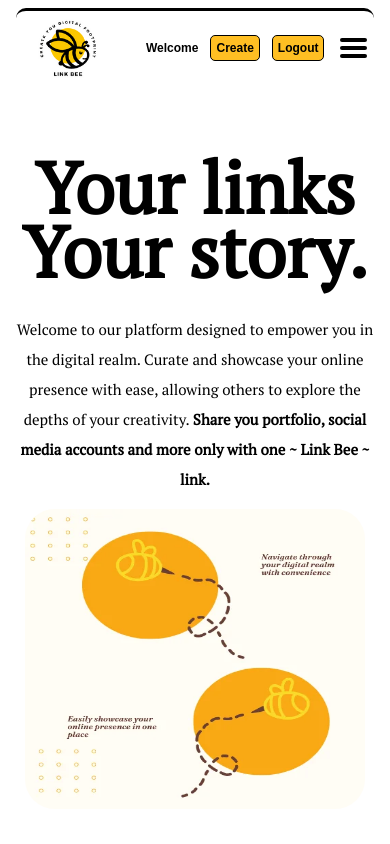
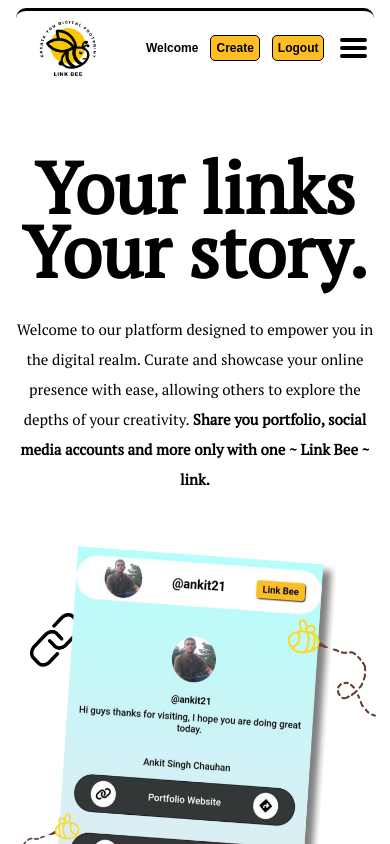
Before and after one commit to ankitsingh2105/LinkBee, a React (Vite) app: page / in a window 390 px wide. Shown: the top 844 px of the page. Built offline with nearby package versions, Linux system fonts and the light colour scheme; no server answers.

Commit message:
added new image best till now

```diff
--- a/src/Components/Home/Home.css
+++ b/src/Components/Home/Home.css
@@ -29,6 +29,8 @@ body{
 
 .main_home img {
     border-radius: 30px;
+    width:  430px;
+    height: 540px;
 }
 
 
@@ -85,39 +87,22 @@ body{
 @media screen and (max-width: 906px) {
     .main_home img {
         width: 300px;
-        height: 350px;
+        height: 400px;
     }
 }
 
-@media screen and (max-width: 858px) {
-    .main_home img {
-        width: 300px;
-        height: 350px;
-    }
+@media screen and (max-width: 890px) {
 
     .main_home h1 {
         font-size: 5.5rem;
         margin-top: 3rem;
     }
-}
-
-@media screen and (max-width: 844px) {
-    .main_home img {
-        width: 270px;
-        height: 300px;
-    }
-
-    .main_home h1 {
-        font-size: 5.3rem;
-        margin-top: 3rem;
-    }
-
     .main_home p {
         font-size: 13.5px;
     }
 }
 
-@media screen and (max-width: 775px) {
+@media screen and (max-width: 863px) {
 
     .main_home,
     .main_home h1 {
@@ -127,8 +112,9 @@ body{
     }
 
     .main_home img {
-        width: 358px;
-        height: 331px;
+        width: 388px;
+        height: 541px;
+        margin: 2rem 0rem;
     }
 
     .main_home h1:nth-child(1) {
@@ -141,11 +127,6 @@ body{
 }
 
 @media screen and (max-width: 485px) {
-    .main_home img {
-        width: 340px;
-        height: 300px;
-        margin-bottom: 2rem;
-    }
 
     .main_home h1 {
         font-size: 4.5rem;
--- a/src/Components/Home/Home.jsx
+++ b/src/Components/Home/Home.jsx
@@ -1,6 +1,7 @@
 import React from 'react'
 import "./Home.css"
-import HomeImg from "./Linkbee_Home_Image.webp"
+// import HomeImg from "./Linkbee_Home_Image.webp"
+import HomeImg from "./Linkbee_Home_Image.png"
 export default function Home(props) {
     return (
         <main className="main_home" id={props.id} >
```
Also changed, not shown: src/Components/Home/Linkbee_Home_Image.png (added).
